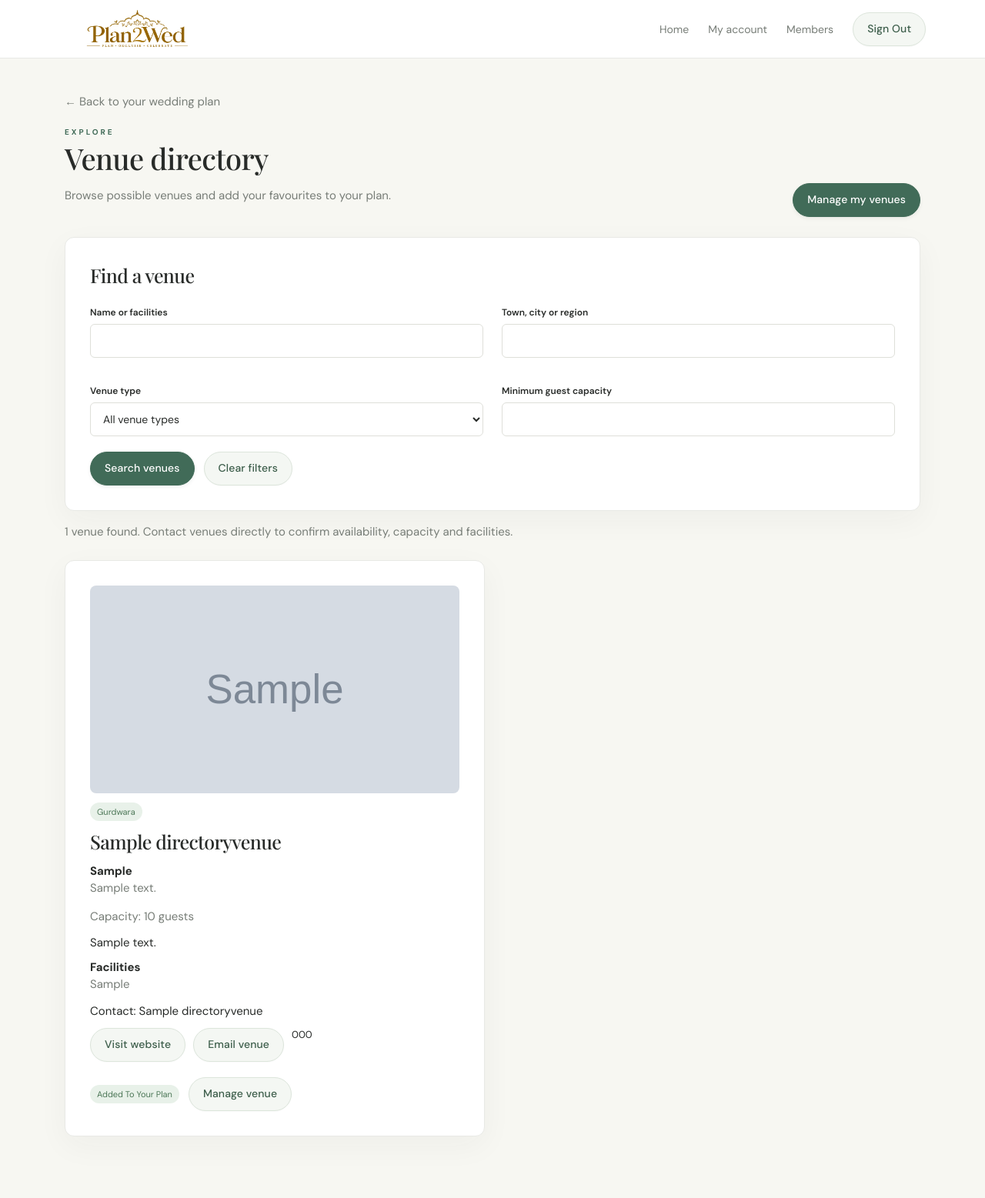
After one commit to amrikbhogal/plan2wed, a Django app: page /my-account/venue-directory/ in a window 1280 px wide. The commit adds this page. Shown: the whole page at 77% size. Run offline with Django 5.2, Linux system fonts and the light colour scheme; a user stored in the database is signed in; tables that the repository leaves empty hold one stand-in row (values such as "Sample post"); grey boxes marked "Sample" are stand-in pictures.

Commit message:
Add an administrator managed venue directory for members

```diff
--- a/config/urls.py
+++ b/config/urls.py
@@ -37,6 +37,7 @@ urlpatterns = [
     path('my-account/spending-statement/', planner_views.spending_statement, name='spending_statement'),
     path('my-account/guests/', planner_views.guest_list, name='guest_list'),
     path('my-account/shopping/', planner_views.shopping_management, name='shopping_management'),
+    path('my-account/venue-directory/', planner_views.venue_directory, name='venue_directory'),
     path('my-account/venues/', planner_views.venue_list, name='venue_list'),
     path('my-account/events/add/', planner_views.event_form, name='event_add'),
     path('my-account/events/<int:event_id>/', planner_views.event_detail, name='event_detail'),
--- a/planner/forms.py
+++ b/planner/forms.py
@@ -338,3 +338,15 @@ class ShoppingManagementItemForm(ShoppingListItemForm):
     def __init__(self, *args, member, **kwargs):
         super().__init__(*args, **kwargs)
         self.fields['event'].queryset = WeddingEvent.objects.filter(budget__member=member)
+
+
+class VenueDirectorySearchForm(forms.Form):
+    query = forms.CharField(required=False, max_length=160, label='Name or facilities')
+    location = forms.CharField(required=False, max_length=160, label='Town, city or region')
+    venue_type = forms.ChoiceField(required=False, label='Venue type')
+    capacity = forms.IntegerField(required=False, min_value=1, label='Minimum guest capacity')
+
+    def __init__(self, *args, **kwargs):
+        super().__init__(*args, **kwargs)
+        from .models import DirectoryVenue
+        self.fields['venue_type'].choices = [('', 'All venue types'), *DirectoryVenue.VenueType.choices]
--- a/planner/templates/planner/member_portal.html
+++ b/planner/templates/planner/member_portal.html
@@ -29,7 +29,7 @@
       <div style="margin-bottom:26px">
         <div class="eyebrow">Your plan</div>
         <h2 style="margin:8px 0 16px">Wedding events</h2>
-        <div class="event-header-actions"><a class="button" href="{% url 'shopping_management' %}"><svg class="button-icon" aria-hidden="true"><use href="#icon-bag"></use></svg><span>Manage shopping lists</span></a><a class="button" href="{% url 'venue_list' %}"><svg class="button-icon" aria-hidden="true"><use href="#icon-building"></use></svg><span>Manage venues</span></a><a class="button" href="{% url 'guest_list' %}"><svg class="button-icon" aria-hidden="true"><use href="#icon-people"></use></svg><span>Manage guest list</span></a><a class="button" href="{% url 'event_add' %}"><svg class="button-icon" aria-hidden="true"><use href="#icon-calendar"></use></svg><span>Add an event</span><svg class="button-icon" aria-hidden="true"><use href="#icon-plus"></use></svg></a></div>
+        <div class="event-header-actions"><a class="button" href="{% url 'shopping_management' %}"><svg class="button-icon" aria-hidden="true"><use href="#icon-bag"></use></svg><span>Manage shopping lists</span></a><a class="button" href="{% url 'venue_directory' %}"><svg class="button-icon" aria-hidden="true"><use href="#icon-building"></use></svg><span>Browse venue directory</span></a><a class="button" href="{% url 'venue_list' %}"><svg class="button-icon" aria-hidden="true"><use href="#icon-building"></use></svg><span>Manage venues</span></a><a class="button" href="{% url 'guest_list' %}"><svg class="button-icon" aria-hidden="true"><use href="#icon-people"></use></svg><span>Manage guest list</span></a><a class="button" href="{% url 'event_add' %}"><svg class="button-icon" aria-hidden="true"><use href="#icon-calendar"></use></svg><span>Add an event</span><svg class="button-icon" aria-hidden="true"><use href="#icon-plus"></use></svg></a></div>
         <p class="muted" style="margin:14px 0 0">Use the arrow beside an event to view its details, shopping list, guests, and table plan.</p>
       </div>
       <section class="table-card">
--- /dev/null
+++ b/planner/templates/planner/venue_directory.html
@@ -0,0 +1,33 @@
+{% extends 'planner/base.html' %}
+{% block title %}Venue directory · Plan2Wed{% endblock %}
+{% block content %}
+<style>
+.venue-directory-grid{display:grid;grid-template-columns:repeat(2,minmax(0,1fr));gap:20px;margin-top:24px}
+.directory-venue{min-width:0;overflow-wrap:anywhere;display:flex;flex-direction:column;gap:12px}
+.directory-venue h2,.directory-venue p{margin:0}
+.directory-venue img{display:block;width:100%;aspect-ratio:16/9;object-fit:cover;border-radius:8px}
+.directory-venue .form-actions{margin-top:auto;padding-top:8px}
+.directory-contact{display:flex;gap:10px;flex-wrap:wrap;font-size:13px}
+.directory-pagination{display:flex;gap:16px;align-items:center;flex-wrap:wrap;margin-top:24px}
+@media(max-width:700px){.venue-directory-grid{grid-template-columns:1fr}}
+</style>
+<main class="page dashboard">
+<div class="heading-row"><div><a class="muted" href="{% url 'member_portal' %}#events">← Back to your wedding plan</a><div class="eyebrow" style="margin-top:20px">Explore</div><h1>Venue directory</h1><p class="muted">Browse possible venues and add your favourites to your plan.</p></div><a class="button" href="{% url 'venue_list' %}">Manage my venues</a></div>
+<section class="card"><h2>Find a venue</h2><form method="get">{{ search_form.non_field_errors }}<div class="details-grid">{% for field in search_form %}{% include 'planner/includes/detail_field.html' with field=field %}{% endfor %}</div><div class="form-actions"><button class="button" type="submit">Search venues</button><a class="status-select" href="{% url 'venue_directory' %}">Clear filters</a></div></form></section>
+<p class="muted">{{ page_obj.paginator.count }} venue{{ page_obj.paginator.count|pluralize }} found. Contact venues directly to confirm availability, capacity and facilities.</p>
+{% if page_obj %}<section class="venue-directory-grid" aria-label="Venue listings">
+{% for venue in page_obj %}<article class="card directory-venue">
+{% if venue.photo_url %}<img src="{{ venue.photo_url }}" alt="{{ venue.name }}" loading="lazy" referrerpolicy="no-referrer">{% endif %}
+<div><span class="status-pill active">{{ venue.get_venue_type_display }}</span><h2 style="margin-top:10px">{{ venue.name }}</h2></div>
+<p><strong>{{ venue.location }}</strong>{% if venue.address %}<br><span class="muted">{{ venue.address }}</span>{% endif %}</p>
+<p class="muted">{% if venue.capacity %}Capacity: {{ venue.capacity }} guests{% else %}Contact venue for capacity{% endif %}</p>
+{% if venue.description %}<p>{{ venue.description|linebreaksbr }}</p>{% endif %}
+{% if venue.facilities %}<div><strong>Facilities</strong><p class="muted">{{ venue.facilities|linebreaksbr }}</p></div>{% endif %}
+{% if venue.contact_name %}<p>Contact: {{ venue.contact_name }}</p>{% endif %}
+<div class="directory-contact">{% if venue.website %}<a class="status-select" href="{{ venue.website }}" target="_blank" rel="noopener noreferrer">Visit website</a>{% endif %}{% if venue.email %}<a class="status-select" href="mailto:{{ venue.email }}">Email venue</a>{% endif %}{% if venue.phone %}<span>{{ venue.phone }}</span>{% endif %}</div>
+<div class="form-actions">{% if venue.pk in saved_venue_ids %}<span class="status-pill active">Added to your plan</span><a class="status-select" href="{% url 'venue_list' %}">Manage venue</a>{% else %}<form method="post">{% csrf_token %}<input type="hidden" name="venue_id" value="{{ venue.pk }}"><button class="button" type="submit">Add to my plan</button></form>{% endif %}</div>
+</article>{% endfor %}</section>
+{% else %}<section class="card empty"><strong>No venues found</strong>Try different filters. New listings will appear here when published by an administrator.</section>{% endif %}
+{% if page_obj.has_other_pages %}<nav class="directory-pagination" aria-label="Venue directory pages">{% if page_obj.has_previous %}<a class="status-select" href="?{{ query_params }}&amp;page={{ page_obj.previous_page_number }}">Previous</a>{% endif %}<span>Page {{ page_obj.number }} of {{ page_obj.paginator.num_pages }}</span>{% if page_obj.has_next %}<a class="status-select" href="?{{ query_params }}&amp;page={{ page_obj.next_page_number }}">Next</a>{% endif %}</nav>{% endif %}
+</main>
+{% endblock %}
--- a/planner/templates/planner/venue_list.html
+++ b/planner/templates/planner/venue_list.html
@@ -4,7 +4,7 @@
 {% block content %}
 <style>.table-card td:last-child{display:flex;align-items:center;flex-wrap:wrap;gap:8px}.table-card td:last-child form{margin:0!important}</style>
 <main class="page dashboard">
-  <div class="heading-row"><div><a class="muted" href="{% url 'member_portal' %}#events" style="font-size:13px">← Back to your wedding plan</a><div class="eyebrow" style="margin-top:20px">Wedding plan</div><h1>Venues</h1><p class="muted" style="margin:0">Save venue details and assign a venue to each wedding event.</p></div><a class="button" href="#venue-form"><svg class="button-icon" aria-hidden="true"><use href="#icon-plus"></use></svg>Add a venue</a></div>
+  <div class="heading-row"><div><a class="muted" href="{% url 'member_portal' %}#events" style="font-size:13px">← Back to your wedding plan</a><div class="eyebrow" style="margin-top:20px">Wedding plan</div><h1>Venues</h1><p class="muted" style="margin:0">Save venue details and assign a venue to each wedding event.</p></div><div class="form-actions" style="margin-top:0"><a class="status-select" href="{% url 'venue_directory' %}">Browse venue directory</a><a class="button" href="#venue-form"><svg class="button-icon" aria-hidden="true"><use href="#icon-plus"></use></svg>Add a venue</a></div></div>
   <section class="table-card">
     {% if venues %}<table><thead><tr><th>Venue</th><th>Address</th><th>Contact</th><th>Phone / email</th><th>Website</th><th>Used for</th><th></th></tr></thead><tbody>
       {% for venue in venues %}<tr><td><strong>{{ venue.name }}</strong></td><td>{{ venue.address|default:'—' }}</td><td>{{ venue.contact_name|default:'—' }}</td><td>{% if venue.phone %}{{ venue.phone }}{% endif %}{% if venue.phone and venue.email %}<br>{% endif %}{% if venue.email %}<a class="email" href="mailto:{{ venue.email }}">{{ venue.email }}</a>{% endif %}{% if not venue.phone and not venue.email %}—{% endif %}</td><td>{% if venue.website %}<a class="email" href="{{ venue.website }}" target="_blank" rel="noopener">Website</a>{% else %}—{% endif %}</td><td>{% for event in venue.events.all %}<span class="status-pill active">{{ event.name }}</span> {% empty %}—{% endfor %}</td><td><a class="status-select" href="?edit={{ venue.id }}#venue-form"><svg class="button-icon" aria-hidden="true"><use href="#icon-pencil"></use></svg>Edit</a><form method="post" style="display:inline">{% csrf_token %}<input type="hidden" name="action" value="delete_venue"><input type="hidden" name="venue_id" value="{{ venue.id }}"><button type="submit" class="status-select button-danger" aria-label="Delete {{ venue.name }}"><svg class="button-icon" aria-hidden="true"><use href="#icon-trash"></use></svg>Delete</button></form></td></tr>{% endfor %}
--- a/planner/views.py
+++ b/planner/views.py
@@ -11,6 +11,7 @@ from django.contrib.auth import get_user_model
 from django.contrib.auth.decorators import login_required
 from django.contrib import messages
 from django.db import IntegrityError, transaction
+from django.core.paginator import Paginator
 from django.db.models import Q
 from django.shortcuts import get_object_or_404, redirect, render
 from django.urls import reverse
@@ -21,6 +22,8 @@ from .forms import ReceiptUploadForm, ReceiptItemFormSet, ShoppingManagementImpo
 from .shopping_import import read_shopping_csv
 from .receipts import scan_receipt, receipt_items
 from .notifications import notify_administrator
+from .models import DirectoryVenue
+from .forms import VenueDirectorySearchForm
 from .models import SeatingTable, SeatingAssignment, Member, ShoppingListItem, Venue, WeddingBudget, WeddingEvent, WeddingGuest
 
 
@@ -356,6 +359,44 @@ def event_shopping_list(request, event_id):
 
 @never_cache
 @login_required
+def venue_directory(request):
+    member = getattr(request.user, 'member_profile', None)
+    if member is None:
+        return redirect('member_portal')
+    if request.method == 'POST':
+        listing = get_object_or_404(DirectoryVenue, pk=request.POST.get('venue_id') if request.POST.get('venue_id', '').isdigit() else None, is_published=True)
+        budget, _ = WeddingBudget.objects.get_or_create(member=member)
+        _, created = Venue.objects.get_or_create(budget=budget, directory_entry=listing, defaults={
+            'name': listing.name, 'address': listing.address, 'contact_name': listing.contact_name,
+            'email': listing.email, 'phone': listing.phone, 'website': listing.website,
+        })
+        messages.success(request, 'Venue added to your plan. Open Manage venues to assign it to an event.' if created else 'This venue is already in your plan.')
+        return redirect('venue_directory')
+    venues = DirectoryVenue.objects.filter(is_published=True)
+    search_form = VenueDirectorySearchForm(request.GET)
+    if search_form.is_valid():
+        filters = search_form.cleaned_data
+        if filters['query']:
+            venues = venues.filter(Q(name__icontains=filters['query']) | Q(facilities__icontains=filters['query']) | Q(description__icontains=filters['query']))
+        if filters['location']:
+            venues = venues.filter(Q(location__icontains=filters['location']) | Q(address__icontains=filters['location']))
+        if filters['venue_type']:
+            venues = venues.filter(venue_type=filters['venue_type'])
+        if filters['capacity']:
+            venues = venues.filter(capacity__gte=filters['capacity'])
+    else:
+        venues = venues.none()
+    page = Paginator(venues, 12).get_page(request.GET.get('page'))
+    query_params = request.GET.copy()
+    query_params.pop('page', None)
+    return render(request, 'planner/venue_directory.html', {
+        'search_form': search_form, 'page_obj': page, 'query_params': query_params.urlencode(),
+        'saved_venue_ids': set(Venue.objects.filter(budget__member=member, directory_entry__isnull=False).values_list('directory_entry_id', flat=True)),
+    })
+
+
+@never_cache
+@login_required
 def venue_list(request):
     member = getattr(request.user, "member_profile", None)
     if member is None:
```
Also changed, not shown: planner/admin.py (+14 -1 lines), planner/models.py (+34 -0 lines), planner/tests.py (+61 -0 lines), README.md, planner/migrations/0017_directoryvenue_venue_directory_entry_and_more.py (added).
